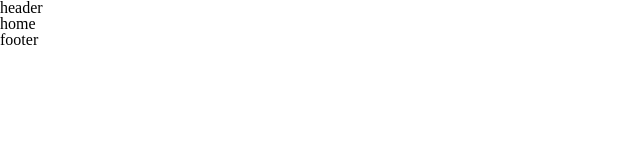
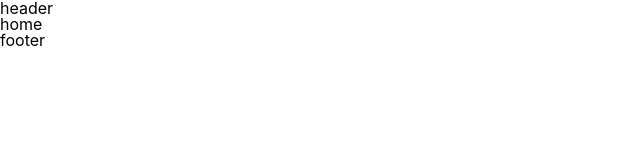
Before and after one commit to mentors-service/mentors-service-FE, a React (Create React App) app: page / in a window 1280 px wide. Shown: the top 160 px of the page, without its empty margins (0-640 px from the left). Built offline with nearby package versions, Linux system fonts and the light colour scheme.

Commit message:
init: 초기 설정( font, color )

```diff
--- a/src/index.tsx
+++ b/src/index.tsx
@@ -1,22 +1,28 @@
 import GlobalStyle from '@styles/GlobalStyle';
+import { ThemeProvider } from 'styled-components';
+import theme from '@styles/theme';
 import React from 'react';
 import ReactDOM from 'react-dom/client';
 import { Provider } from 'react-redux';
 import { BrowserRouter } from 'react-router-dom';
+import { QueryClient, QueryClientProvider } from '@tanstack/react-query';
 import App from './App';
-import reportWebVitals from './reportWebVitals';
 import { store } from './store/store';
+
+const queryClient = new QueryClient();
 
 const root = ReactDOM.createRoot(document.getElementById('root') as HTMLElement);
 root.render(
   <React.StrictMode>
     <GlobalStyle />
-    <Provider store={store}>
-      <BrowserRouter>
-        <App />
-      </BrowserRouter>
-    </Provider>
+    <ThemeProvider theme={theme}>
+      <QueryClientProvider client={queryClient}>
+        <Provider store={store}>
+          <BrowserRouter>
+            <App />
+          </BrowserRouter>
+        </Provider>
+      </QueryClientProvider>
+    </ThemeProvider>
   </React.StrictMode>
 );
-
-reportWebVitals();
--- a/src/styles/GlobalStyle.tsx
+++ b/src/styles/GlobalStyle.tsx
@@ -32,6 +32,8 @@ footer, header, hgroup, menu, nav, section {
 }
 body {
 	line-height: 1;
+	font-family: 'Inter';
+	font-weight: 400;
 }
 ol, ul {
 	list-style: none;
--- /dev/null
+++ b/src/styles/constants/colors.ts
@@ -0,0 +1,8 @@
+export type ColorsTypes = typeof colors;
+
+export const colors = {
+  $primary: '#FF055C',
+  $secondary: '#0BBFAD',
+  $black: '#0D0D0D',
+  $white: '#F2F2F2',
+};
--- /dev/null
+++ b/src/styles/constants/fonts.ts
@@ -0,0 +1,10 @@
+export type FontsTypes = typeof fonts;
+
+export const fonts = {
+  $xxs: '12px',
+  $xs: '14px',
+  $sm: '16px',
+  $base: '18px',
+  $lg: '20px',
+  $xl: '22px',
+};
--- /dev/null
+++ b/src/styles/theme.ts
@@ -0,0 +1,7 @@
+import { css, DefaultTheme } from 'styled-components';
+import { colors } from './constants/colors';
+import { fonts } from './constants/fonts';
+
+const theme: DefaultTheme = { colors, fonts };
+
+export default theme;
```
Also changed, not shown: src/styles/styled.d.ts (added, +9 -0 lines).
